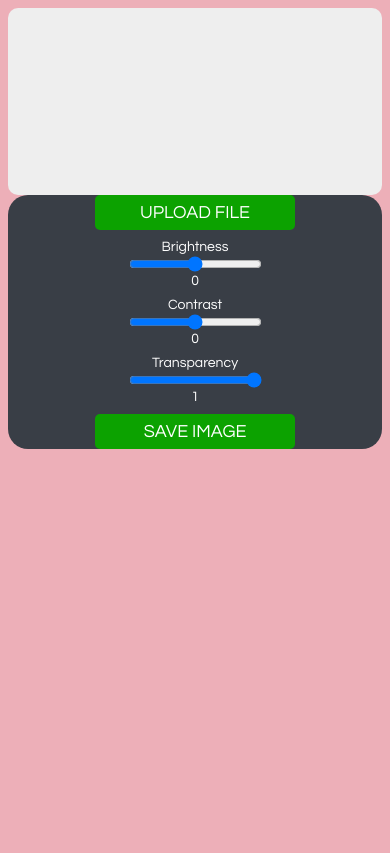
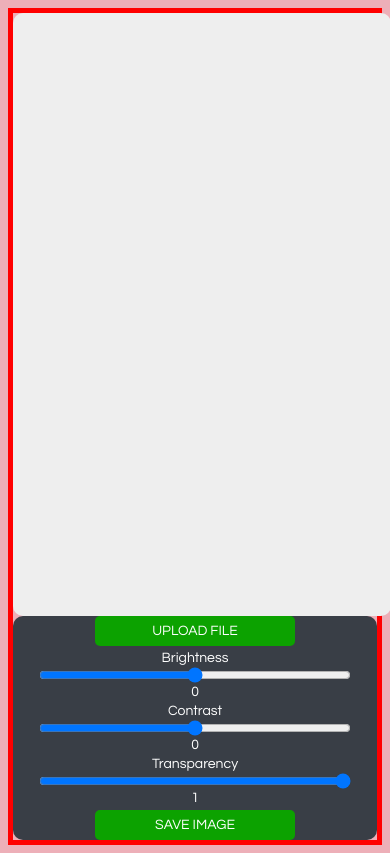
Before and after one commit to CleverCaptain/Hypergram, a plain HTML site: page index.html in a window 390 px wide. Drawn offline with Linux system fonts and the light colour scheme.

Commit message:
More media queries and fixes

```diff
--- a/styles.css
+++ b/styles.css
@@ -72,31 +72,37 @@ input[type="file"] {
     #main-container {
         display: flex;
         flex-direction: column;
-        /*border: 5px solid red;*/
+        border: 5px solid red;
+        height: 98vh;
         margin-bottom: 0;
     }
 
     #canvas {
-        height: 70%;
-        width: 96vw;
+        /*height: 70%;*/
+        flex-grow: 2;
+        width: 97vw;
         background-color: #eeeeee;
         border-radius: 10px
     }
 
     #controls-container {
         display: flex;
-        height: 30%;
+        /*height: 30%;*/
+        flex-grow: 1;
         width: 100%;
         flex-direction: column;
         align-items: center;
         justify-content: center;
-        gap: 10px;
+        /*overflow-y: auto;*/
+        gap: 5px;
         background: #393e46;
-        border-radius: 20px;
+        /*border: 5px solid red;*/
+        border-radius: 10px;
     }
 
     .slider {
-        width: 100%;
+        /*width: 100%;*/
+        width: 80vw;
     }
 
     .input-container {
@@ -107,8 +113,12 @@ input[type="file"] {
         align-items: center;
     }
 
-    .slider:active {
-        width: 320%;
+    .io-button {
+        width: 200px;
+        background-color: #0ca200;
+        border-radius: 5px;
+        font: 14px "Century Gothic", serif;
+        color: white;
+        height: 30px;
     }
-
 }
```
Also changed, not shown: script.js (+9 -0 lines).
